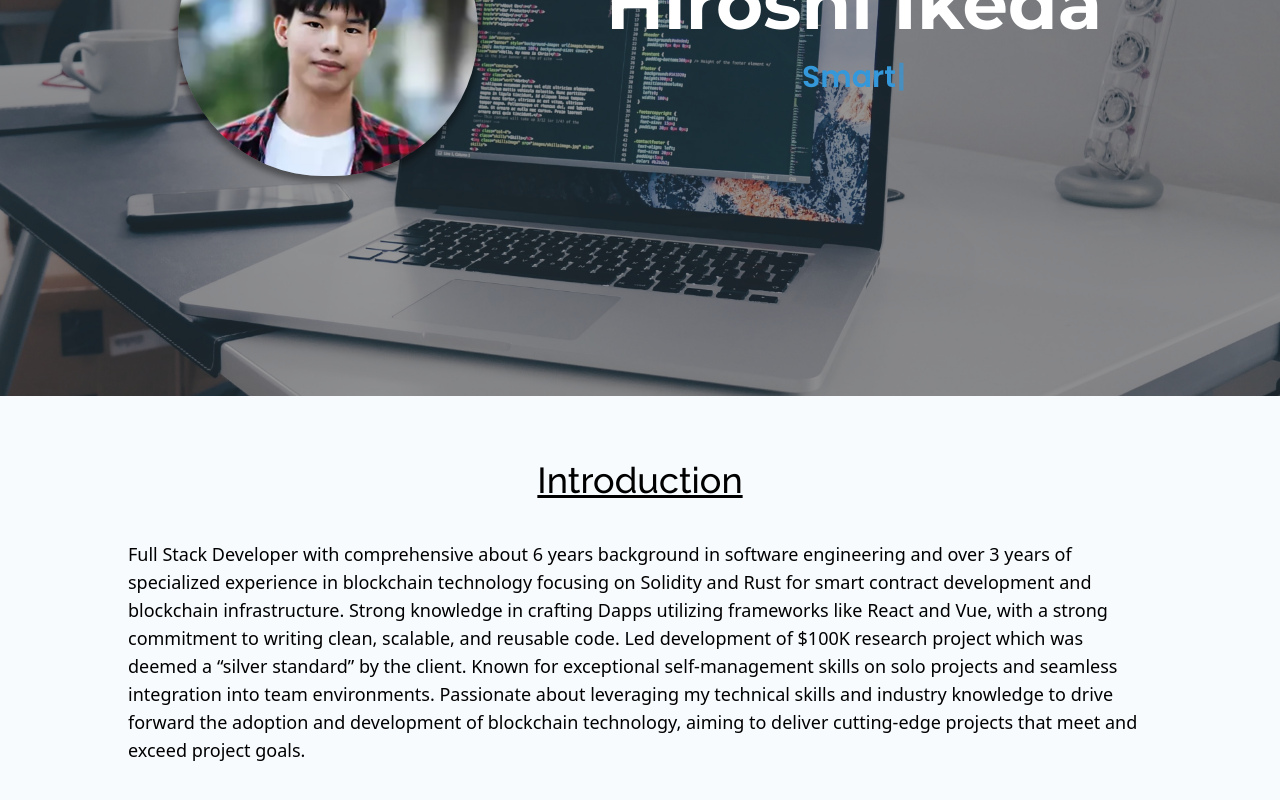
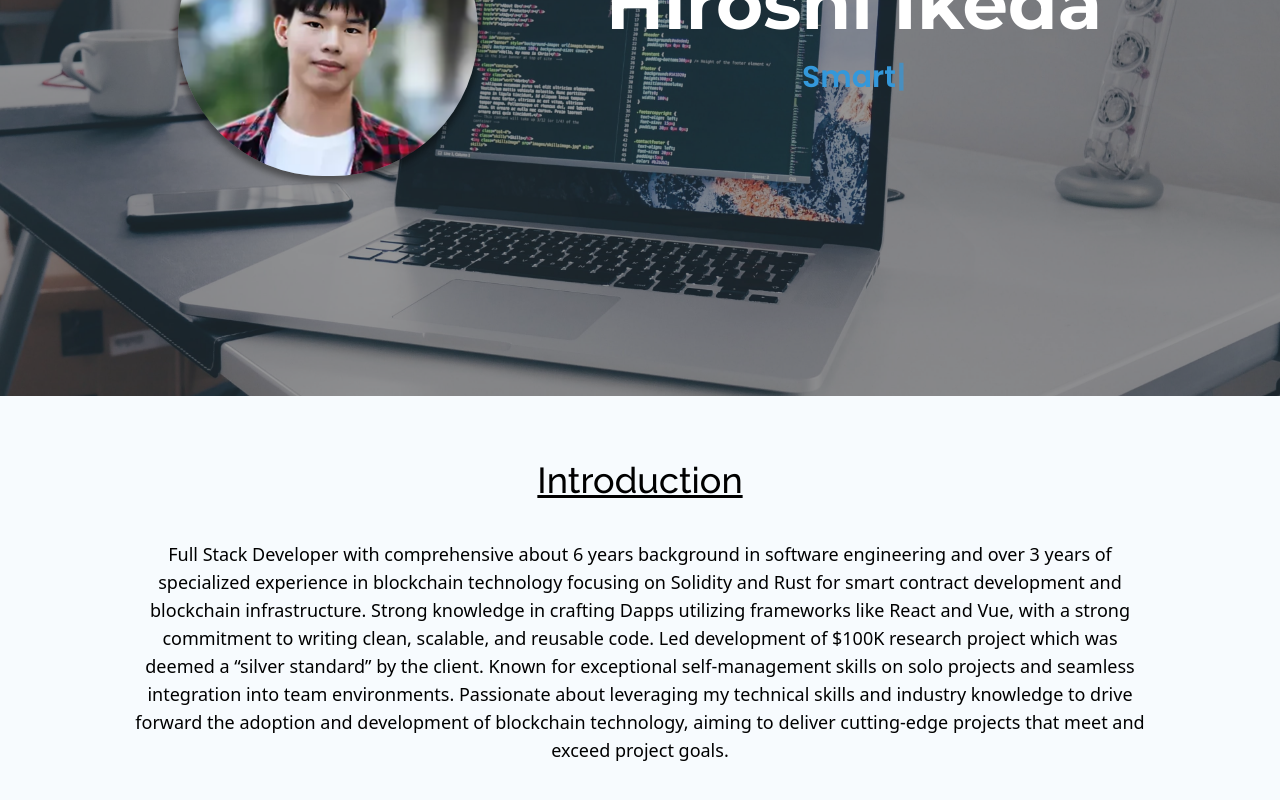
Before and after one commit to konan-5/portfolio, a React (Vite) app: page / in a window 1280 px wide. Shown: the part 404-1204 px from the top of the page. Built offline with nearby package versions, Linux system fonts and the light colour scheme.

Commit message:
Add about section

```diff
--- a/src/pages/About.tsx
+++ b/src/pages/About.tsx
@@ -5,7 +5,7 @@ const About: React.FC = () => {
         <section id='about' className='py-16'>
             <div className='container mx-auto'>
                 <h2 className='text-center text-3xl md:text-4xl font-rale font-medium dark:text-white underline' id="about-title">Introduction</h2>
-                <h3 className='max-w-[80%] mx-auto mt-10 text-lg' id="about-description">
+                <h3 className='max-w-[90%] md:max-w-[80%] mx-auto mt-10 text-sm md:text-lg text-center dark:text-secondary' id="about-description">
                     Full Stack Developer with comprehensive about 6 years background in software engineering and over 3 years of specialized experience in blockchain technology focusing on Solidity and Rust for smart contract development and blockchain infrastructure. Strong knowledge in crafting Dapps utilizing frameworks like React and Vue, with a strong commitment to writing clean, scalable, and reusable code. Led development of $100K research project which was deemed a “silver standard” by the client. Known for exceptional self-management skills on solo projects and seamless integration into team environments. Passionate about leveraging my technical skills and industry knowledge to drive forward the adoption and development of blockchain technology, aiming to deliver cutting-edge projects that meet and exceed project goals.
                 </h3>
             </div>
--- a/src/pages/Hero.tsx
+++ b/src/pages/Hero.tsx
@@ -13,7 +13,7 @@ const Hero: React.FC = () => {
                     </div>
                     <div className=''>
                         <h1 className='text-white text-4xl md:text-5xl lg:text-7xl font-bold font-mont text-center md:text-left'>Hiroshi Ikeda</h1>
-                        <h2 className='mt-5 text-2xl md:text-3xl text-primary dark:text-grey text-center font-semibold font-popp'>
+                        <h2 className='mt-5 text-2xl md:text-3xl text-primary dark:text-secondary text-center font-semibold font-popp'>
                             <TypeWriter
                                 options={{
                                     strings: [
```
